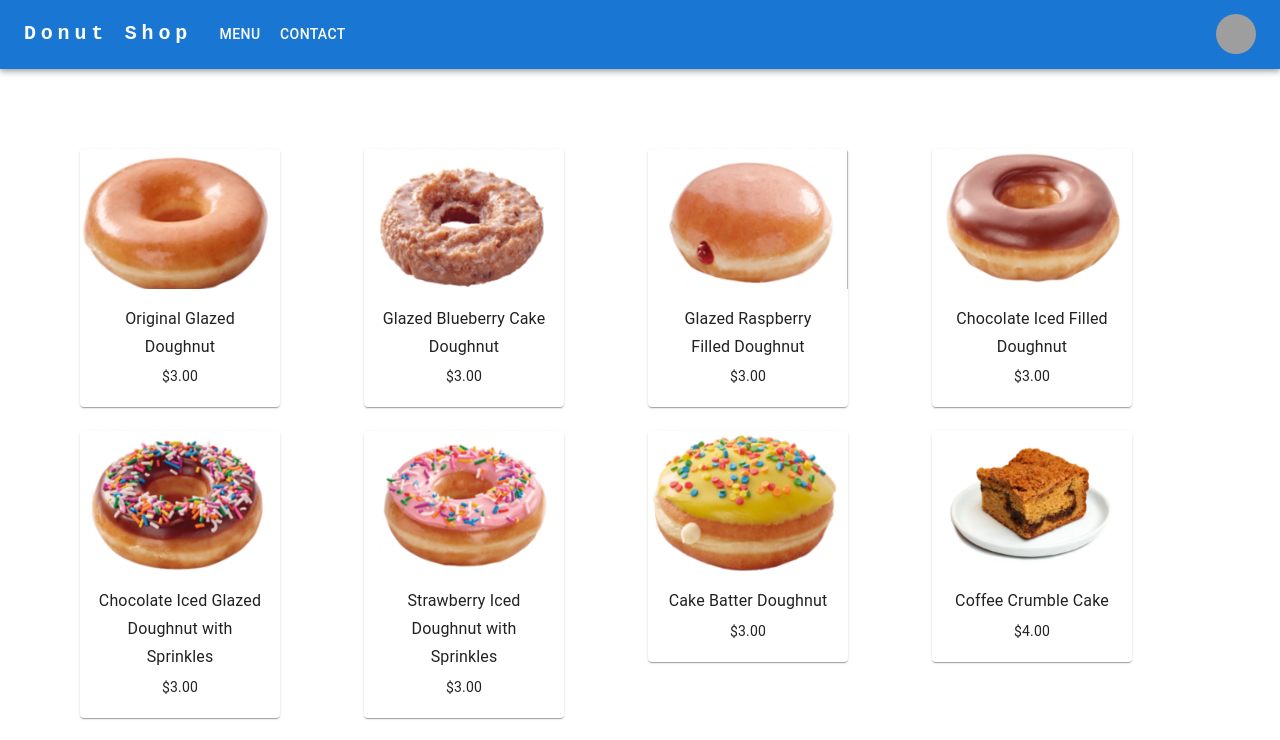
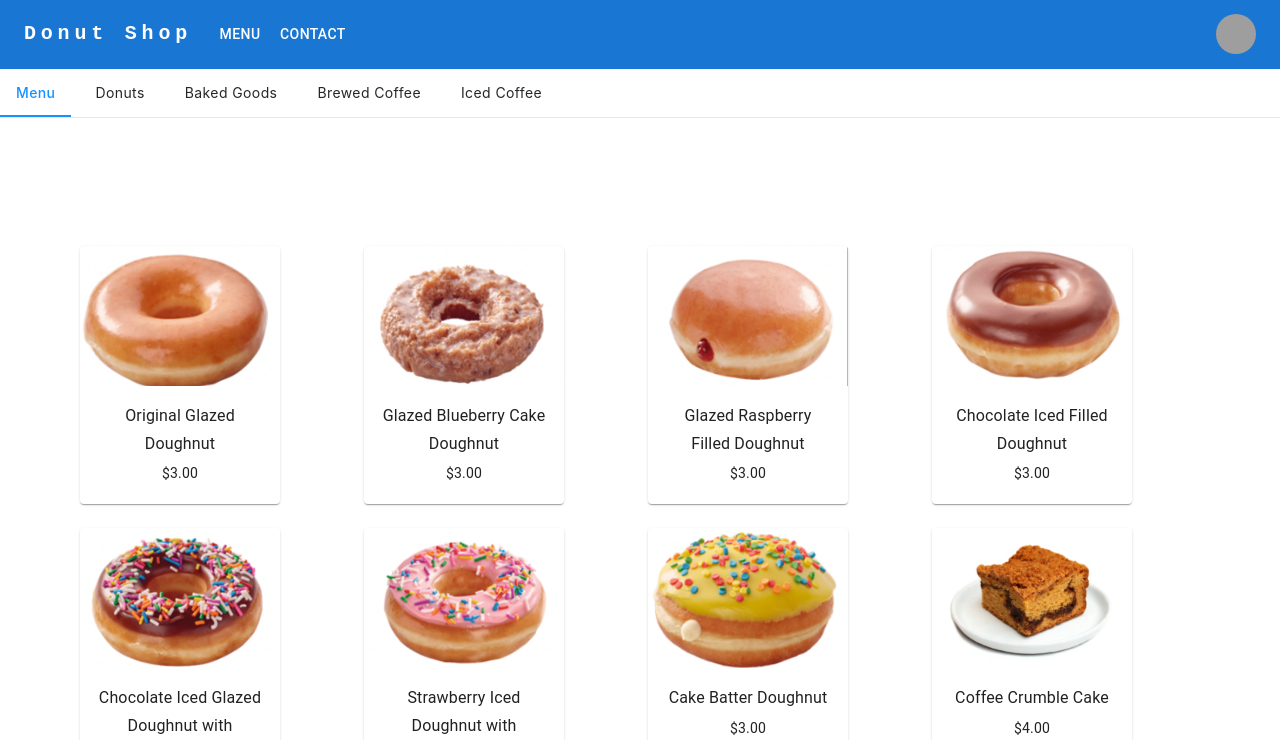
Before and after one commit to Muniba-Ahmed/donutshop, a React (Create React App) app: page /menu in a window 1280 px wide. Shown: the top 740 px of the page. Built offline with nearby package versions, Linux system fonts and the light colour scheme; grey boxes are pictures that could not be loaded.

Commit message:
filtered tabs implemented

```diff
--- a/src/pages/Menu.js
+++ b/src/pages/Menu.js
@@ -1,13 +1,116 @@
-import React from "react";
+import React, { useState } from "react";
+import { Box, Tab, Tabs } from "@mui/material";
 import { itemDetailsList } from "../helpers/ItemDetailsList";
+import GridItem from "../components/GridItem";
+import { styled } from "@mui/material/styles";
 
-import GridItem from "../components/GridItem";
+export const AntTabs = styled(Tabs)({
+  borderBottom: "1px solid #e8e8e8",
+  "& .MuiTabs-indicator": {
+    backgroundColor: "#1890ff",
+  },
+});
 
-function Menu() {
+export const AntTab = styled((props) => <Tab disableRipple {...props} />)(
+  ({ theme }) => ({
+    textTransform: "none",
+    minWidth: 0,
+    [theme.breakpoints.up("sm")]: {
+      minWidth: 0,
+    },
+    fontWeight: theme.typography.fontWeightRegular,
+    marginRight: theme.spacing(1),
+    color: "rgba(0, 0, 0, 0.85)",
+    fontFamily: [
+      "-apple-system",
+      "BlinkMacSystemFont",
+      '"Segoe UI"',
+      "Roboto",
+      '"Helvetica Neue"',
+      "Arial",
+      "sans-serif",
+      '"Apple Color Emoji"',
+      '"Segoe UI Emoji"',
+      '"Segoe UI Symbol"',
+    ].join(","),
+    "&:hover": {
+      color: "#40a9ff",
+      opacity: 1,
+    },
+    "&.Mui-selected": {
+      color: "#1890ff",
+      fontWeight: theme.typography.fontWeightMedium,
+    },
+    "&.Mui-focusVisible": {
+      backgroundColor: "#d1eaff",
+    },
+  })
+);
+
+export const StyledTabs = styled((props) => (
+  <Tabs
+    {...props}
+    TabIndicatorProps={{ children: <span className="MuiTabs-indicatorSpan" /> }}
+  />
+))({
+  "& .MuiTabs-indicator": {
+    display: "flex",
+    justifyContent: "center",
+    backgroundColor: "transparent",
+  },
+  "& .MuiTabs-indicatorSpan": {
+    maxWidth: 40,
+    width: "100%",
+    backgroundColor: "#635ee7",
+  },
+});
+
+export const StyledTab = styled((props) => <Tab disableRipple {...props} />)(
+  ({ theme }) => ({
+    textTransform: "none",
+    fontWeight: theme.typography.fontWeightRegular,
+    fontSize: theme.typography.pxToRem(15),
+    marginRight: theme.spacing(1),
+    color: "rgba(255, 255, 255, 0.7)",
+    "&.Mui-selected": {
+      color: "#fff",
+    },
+    "&.Mui-focusVisible": {
+      backgroundColor: "rgba(100, 95, 228, 0.32)",
+    },
+  })
+);
+
+export function Menu() {
+  const [value, setValue] = useState(0);
+
+  const handleChange = (event, newValue) => {
+    setValue(newValue);
+  };
+
+  const filteredItemDetailsList = itemDetailsList.filter((menuItem) => {
+    if (value === 0) {
+      return true;
+    } else {
+      const tabType = ["donut", "bakedGood", "brewedCoffee", "icedCoffee"];
+      return menuItem.type === tabType[value - 1];
+    }
+  });
+
   return (
-    <div>
-      <GridItem itemDetailsList={itemDetailsList} />
-    </div>
+    <Box sx={{ width: "100%" }}>
+      <Box sx={{ bgcolor: "#fff" }}>
+        <AntTabs value={value} onChange={handleChange} aria-label="ant example">
+          <AntTab label="Menu" />
+          <AntTab label="Donuts" />
+          <AntTab label="Baked Goods" />
+          <AntTab label="Brewed Coffee" />
+          <AntTab label="Iced Coffee" />
+        </AntTabs>
+        <Box sx={{ p: 3 }} />
+      </Box>
+      <GridItem itemDetailsList={filteredItemDetailsList} />
+    </Box>
   );
 }
 
```
Also changed, not shown: src/components/GridItem.js (+5 -4 lines).
